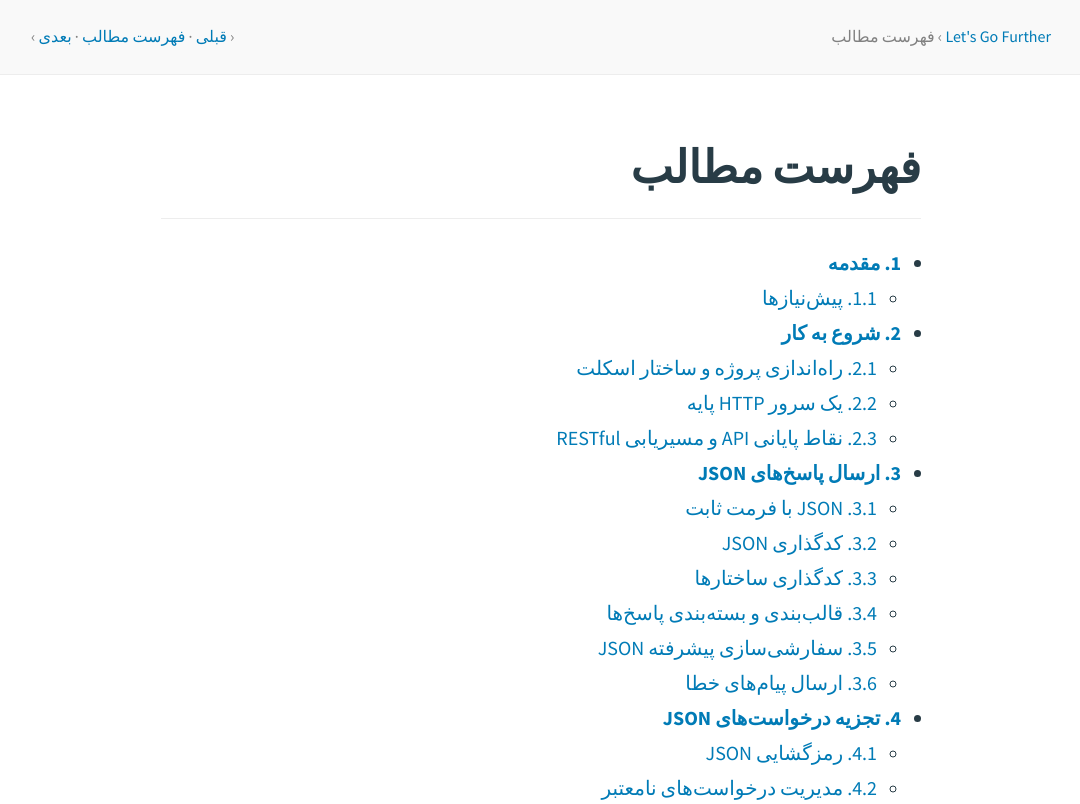
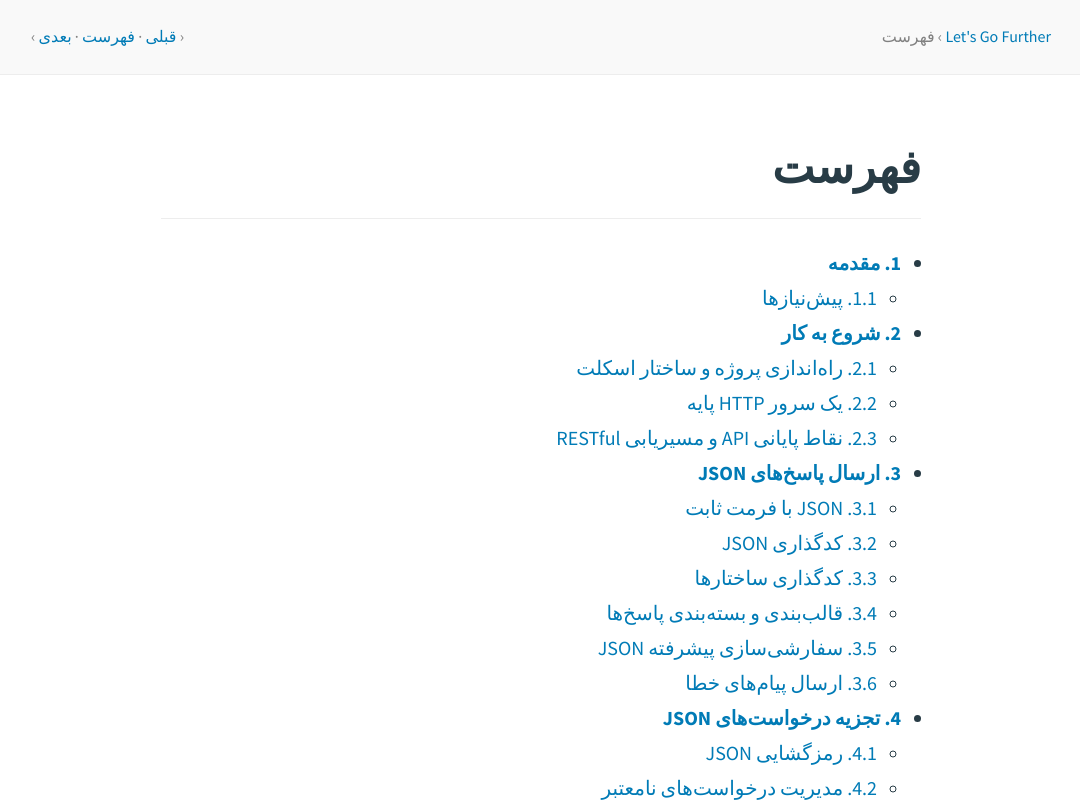
Before and after one commit to RaziPour1993/lets-go-further-fa.ir, a plain HTML site: page 00.01-contents.html in a window 1280 px wide. Shown: the top 804 px of the page, without its empty margins (99-1179 px from the left). Drawn offline with Linux system fonts and the light colour scheme.

Commit message:
Refactor navigation links to simplify text from "فهرست مطالب" to "فهرست" across multiple HTML files, enhancing consistency in the user interface.

```diff
--- a/00.01-contents.html
+++ b/00.01-contents.html
@@ -5,7 +5,7 @@
 		<meta http-equiv="x-ua-compatible" content="ie=edge">
 		<meta name="author" content="Alex Edwards">
 		<meta name="copyright" content="Copyright Alex Edwards 2025">
-		<title>فهرست مطالب &mdash; Let's Go Further</title>
+		<title>فهرست &mdash; Let's Go Further</title>
 		<meta name="viewport" content="width=device-width, initial-scale=1, shrink-to-fit=no">
 		<link rel="stylesheet" type="text/css" href="assets/css/main.css">
 		<link rel="icon" type="image/x-icon" href="assets/img/favicon.ico">
@@ -16,20 +16,20 @@
 				<div>
 
 
-						<a href="00.00-front-matter.html">Let's Go Further</a> <span class="crumbs">&rsaquo; فهرست مطالب</span>
+						<a href="00.00-front-matter.html">Let's Go Further</a> <span class="crumbs">&rsaquo; فهرست</span>
 
 
 				</div>
 				<div>
 					&lsaquo; <a href="00.00-front-matter.html">قبلی</a>
-					&middot; <a href="00.01-contents.html">فهرست مطالب</a> &middot;
+					&middot; <a href="00.01-contents.html">فهرست</a> &middot;
 					<a href="01.00-introduction.html">بعدی</a> &rsaquo;
 				</div>
 			</div>
 		</header>
 		<main class="wrapper text">
 
-			<h1 id="contents">فهرست مطالب</h1>
+			<h1 id="contents">فهرست</h1>
 
 <nav epub:type="toc">
 <ol>
@@ -152,7 +152,7 @@
 					&lsaquo; <a href="00.00-front-matter.html">قبلی</a>
 				</div>
 				<div>
-					<a href="00.01-contents.html">فهرست مطالب</a>
+					<a href="00.01-contents.html">فهرست</a>
 				</div>
 				<div>
 					<a href="01.00-introduction.html">بعدی</a> &rsaquo;
```
Also changed, not shown: 00.00-front-matter.html (+2 -2 lines), 01.00-introduction.html (+2 -2 lines), 01.01-prerequisites.html (+2 -2 lines), 02.00-getting-started.html (+2 -2 lines), 02.01-project-setup-and-skeleton-structure.html (+2 -2 lines), 02.02-a-basic-http-server.html (+2 -2 lines), 02.03-api-endpoints-and-restful-routing.html (+2 -2 lines), 03.00-sending-json-responses.html (+2 -2 lines), 03.01-fixed-format-json.html (+2 -2 lines), 03.02-json-encoding.html (+2 -2 lines), 03.03-encoding-structs.html (+2 -2 lines), 03.04-formatting-and-enveloping-responses.html (+2 -2 lines), 03.05-advanced-json-customization.html (+2 -2 lines), 03.06-sending-error-messages.html (+2 -2 lines), 3 more files, 1 other file.
